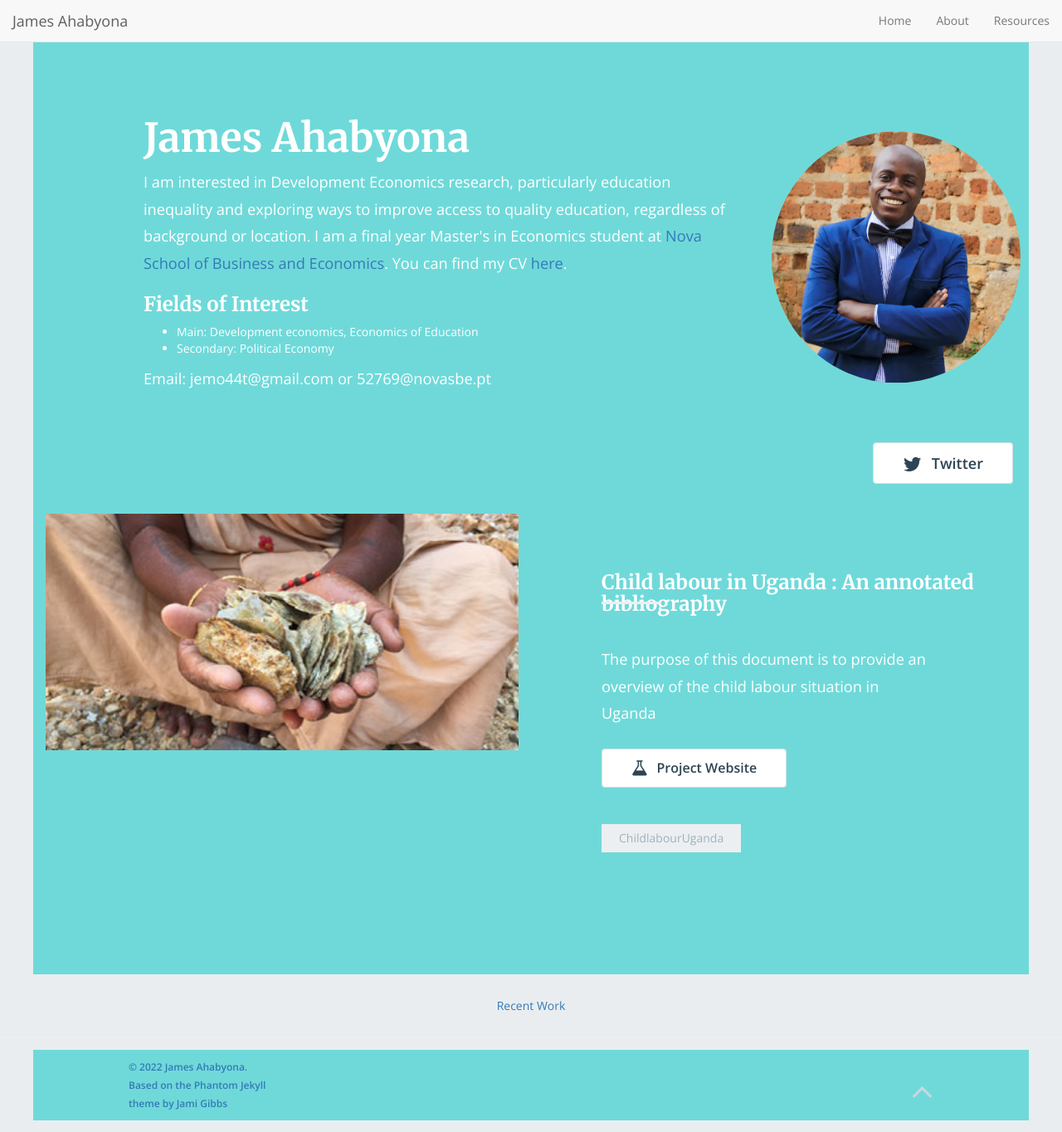
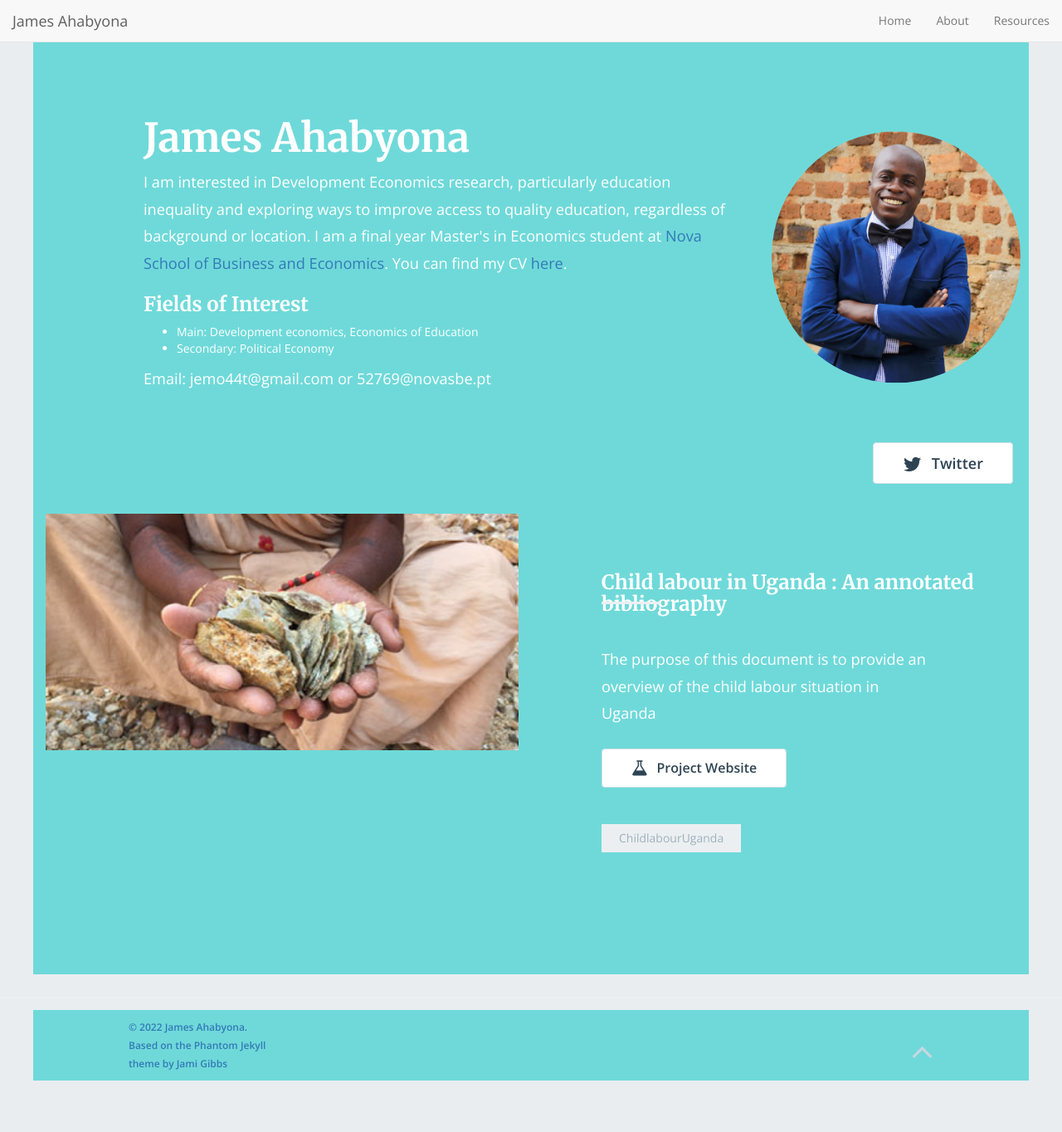
Before and after one commit to mariaelenaguer/mariaelenaguer.github.io, a Jekyll site: the page built from index.html, in a window 1280 px wide and 1364 px high. Shown: the whole window at 83% size. Built offline with Jekyll 4.4.1, drawn with Linux system fonts in a browser that asks for light colours; nearby versions of some CDN libraries; the list of posts is cut into pages by our own code.

Commit message:
Update home.html

```diff
--- a/_layouts/home.html
+++ b/_layouts/home.html
@@ -33,9 +33,6 @@
     </div>
   </div>
 </main>
-
-<div class="section-jump">
-  <a class="recent-work-button" href="#portfolio">Recent Work</a>
 </div>
 
 {% include footer.html %}
```
